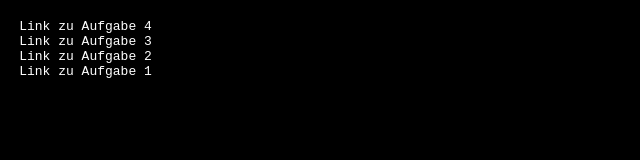
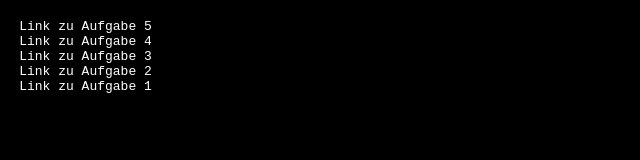
Before and after one commit to Shinigou/EA1-WiSe21, a website: page Steckbrief/steckbrief.html in a window 1280 px wide. Shown: the whole page, without its empty margins (0-640 px from the left). Drawn offline with Linux system fonts and the light colour scheme.

Commit message:
Update steckbrief.html

```diff
--- a/Steckbrief/steckbrief.html
+++ b/Steckbrief/steckbrief.html
@@ -24,6 +24,8 @@ a:active{
 </style>
 </head>
 <body>
+	<a href="../Aufgabe_5/emission.html" target="_blank">Link zu Aufgabe 5</a>
+	<br>
 	<a href="../Aufgabe_4/Übersicht_Stationen.html" target="_blank">Link zu Aufgabe 4</a>
 	<br>
 	<a href="../Aufgabe_3/Portfolio03.html" target="_blank">Link zu Aufgabe 3</a>
```
